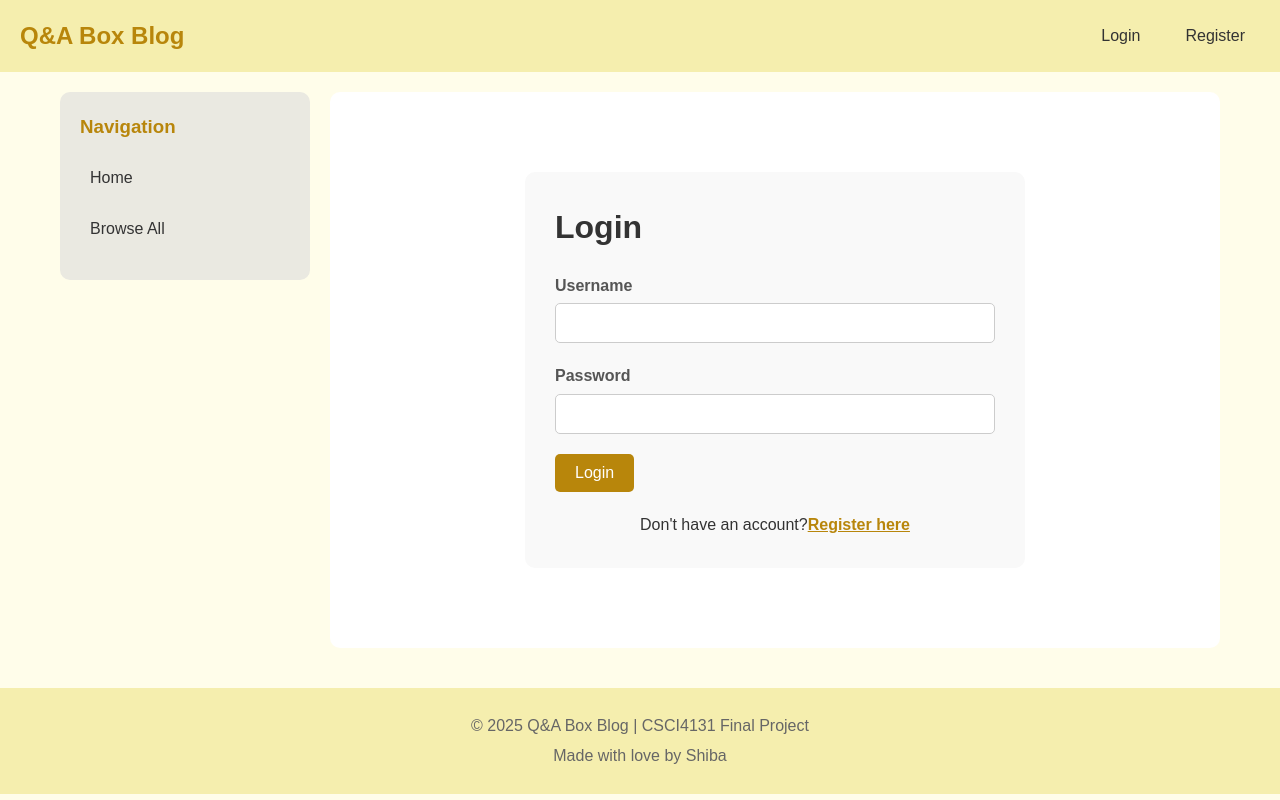
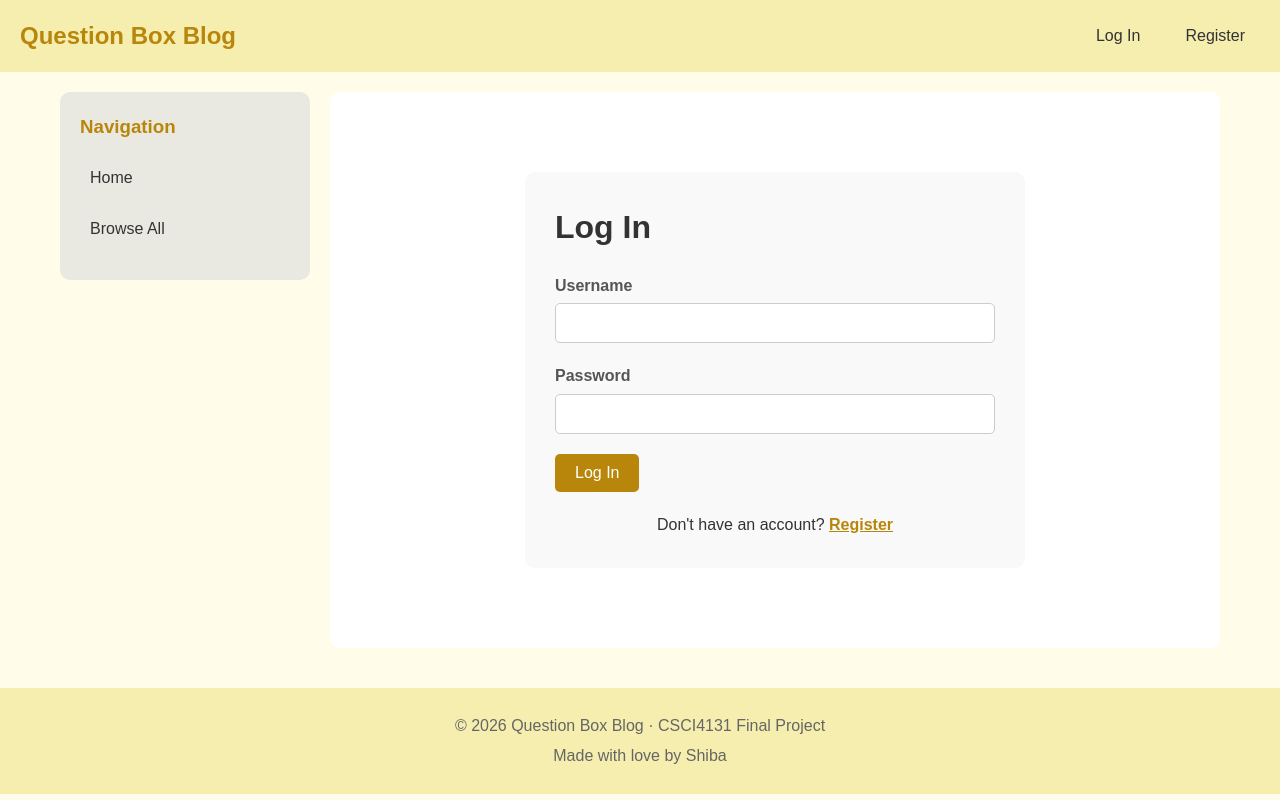
Before and after one commit to XingjianWang001/csci4821_tech_talk_demo, a Node project: template views/login.pug in a window 1280 px wide. Run offline with Node 20 templates, Linux system fonts and the light colour scheme; the template is opened without the code that fills it, so the values that code supplies are empty.

Commit message:
fix: Use one noun, define question boxes and fix copy defects
Rename the brand to Question Box Blog (decision recorded in #7), replace Post wording with question box, define the noun on the home page, fix the login/register link spacing, pluralize comment counts, drop the [Admin] brackets and render the footer year on the server.

```diff
--- a/views/layout.pug
+++ b/views/layout.pug
@@ -11,16 +11,16 @@ html(lang="en")
 
         nav.navbar
             .nav-left
-                a.nav-brand(href="/") Q&amp;A Box Blog
+                a.nav-brand(href="/") Question Box Blog
             .nav-right
                 if user
                     span.welcome Welcome, #{user.username}!
                     if user.isAdmin
-                        span.admin-badge [Admin]
-                    a.nav-link(href="/post/new") New Post
-                    a.nav-link(href="/logout") Logout
+                        span.admin-badge Admin
+                    a.nav-link(href="/post/new") New Question Box
+                    a.nav-link(href="/logout") Log Out
                 else
-                    a.nav-link(href="/login") Login
+                    a.nav-link(href="/login") Log In
                     a.nav-link(href="/register") Register
 
         .container
@@ -30,13 +30,13 @@ html(lang="en")
                     li: a(href="/") Home
                     li: a(href="/?page=1") Browse All
                     if user
-                        li: a(href="/post/new") New Post
+                        li: a(href="/post/new") New Question Box
 
             main.content
                 block content
 
         footer.footer
-            p &copy; 2025 Q&amp;A Box Blog | CSCI4131 Final Project
+            p &copy; #{new Date().getFullYear()} Question Box Blog · CSCI4131 Final Project
             p Made with love by Shiba
 
         block scripts
--- a/views/login.pug
+++ b/views/login.pug
@@ -2,7 +2,7 @@ extends layout
 
 block content
     .auth-container
-        h1 Login
+        h1 Log In
 
         form.auth-form(action="/login" method="POST")
             .form-group
@@ -13,8 +13,7 @@ block content
                 label(for="password") Password
                 input#password(type="password" name="password" required)
 
-            button.btn.btn-primary(type="submit") Login
+            button.btn.btn-primary(type="submit") Log In
 
         .auth-footer
-            p Don't have an account?
-                a(href="/register") Register here
+            p Don't have an account? #[a(href="/register") Register]
--- a/views/post-form.pug
+++ b/views/post-form.pug
@@ -14,5 +14,5 @@ block content
                 textarea#content(name="content" rows="15" required)= post ? post.content : ''
 
             .form-actions
-                button.btn.btn-primary(type="submit")= isEdit ? 'Update' : 'Publish'
+                button.btn.btn-primary(type="submit")= isEdit ? 'Save Changes' : 'Publish'
                 a.btn.btn-secondary(href=post ? `/post/${post.id}` : '/') Cancel
--- a/views/register.pug
+++ b/views/register.pug
@@ -20,5 +20,4 @@ block content
             button.btn.btn-primary(type="submit") Register
 
         .auth-footer
-            p Already have an account?
-                a(href="/login") Login here
+            p Already have an account? #[a(href="/login") Log in]
```
Also changed, not shown: views/index.pug (+13 -6 lines).
